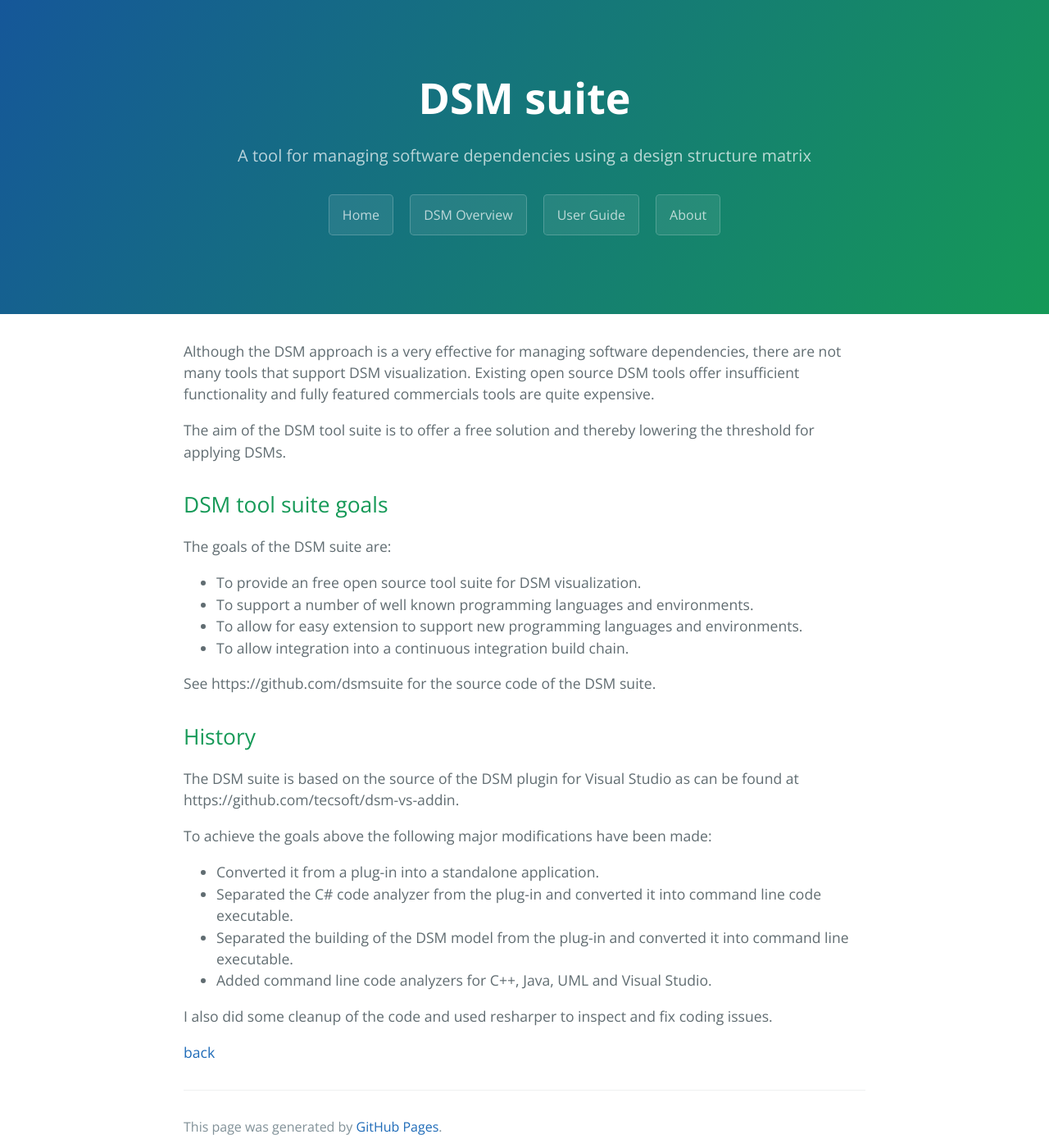
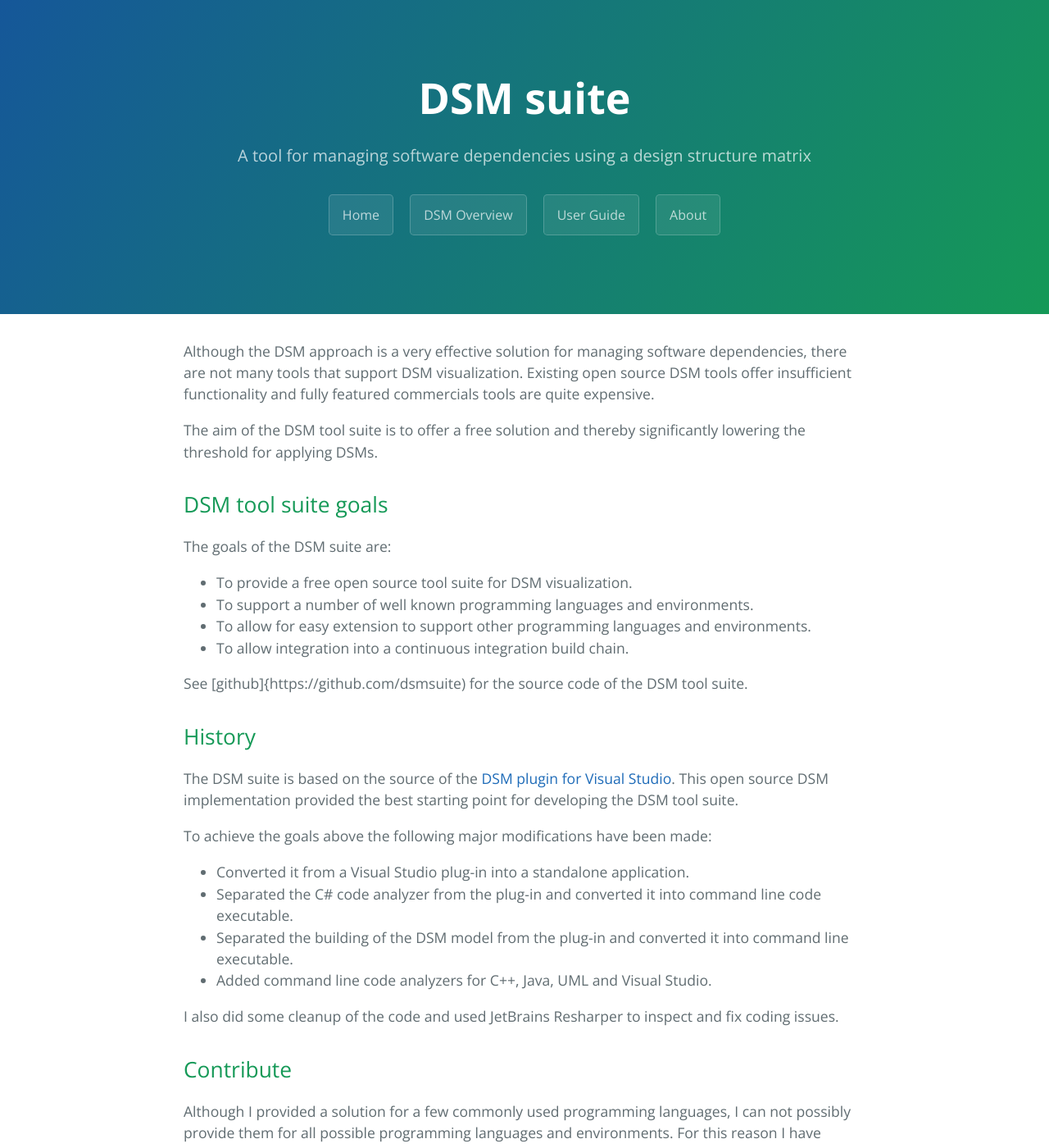
Before and after one commit to dsmsuite/dsmsuite.github.io, a Jekyll site: the page built from about.md, in a window 1280 px wide and 1400 px high. Shown: the whole window at 82% size. Built offline with Jekyll 4.4.1, drawn with Linux system fonts in a browser that asks for light colours; some of the changed text lies outside the part shown.

Commit message:
about update

```diff
--- a/about.md
+++ b/about.md
@@ -2,32 +2,41 @@
 layout: default
 ---
 
-Although the DSM approach is a very effective for managing software dependencies, there are not many tools that support DSM visualization.
+Although the DSM approach is a very effective solution for managing software dependencies, there are not many tools that support DSM visualization.
 Existing open source DSM tools offer insufficient functionality and fully featured commercials tools are quite expensive.
 
-The aim of the DSM tool suite is to offer a free solution and thereby lowering the threshold for applying DSMs.
+The aim of the DSM tool suite is to offer a free solution and thereby significantly lowering the  threshold for applying DSMs.
 
 ## DSM tool suite goals
 
 The goals of the DSM suite are:
-* To provide an free open source tool suite for DSM visualization.
+* To provide a free open source tool suite for DSM visualization.
 * To support a number of well known programming languages and environments.
-* To allow for easy extension to support new programming languages and environments.
+* To allow for easy extension to support other programming languages and environments.
 * To allow integration into a continuous integration build chain.
 
-See https://github.com/dsmsuite for the source code of the DSM suite.
+See [github]{https://github.com/dsmsuite) for the source code of the DSM tool suite.
 
 ## History
 
-The DSM suite is based on the source of the DSM plugin for Visual Studio as can be
-found at https://github.com/tecsoft/dsm-vs-addin.
+The DSM suite is based on the source of the [DSM plugin for Visual Studio](https://github.com/tecsoft/dsm-vs-addin).
+This open source DSM implementation provided the best starting point for developing the DSM tool suite.
 
 To achieve the goals above the following major modifications have been made:
-* Converted it from a plug-in into a standalone application.
+* Converted it from a Visual Studio plug-in into a standalone application.
 * Separated the C# code analyzer from the plug-in and converted it into command line code executable.
 * Separated the building of the DSM model from the plug-in and converted it into command line executable.
 * Added command line code analyzers for C++, Java, UML and Visual Studio.
 
-I also did some cleanup of the code and used resharper to inspect and fix coding issues.
+I also did some cleanup of the code and used JetBrains Resharper to inspect and fix coding issues.
+
+## Contribute
+
+Although I provided a solution for a few commonly used programming languages, I can not possibly provide them for all possible programming languages and environments.
+For this reason I have designed the tool suite in such a way that you can add your own code analyzer.
+Although the DSM tool suite has been developed in C# code analyzers can be developed in any other language. The only requirement is that its output conforms to the XSD schema mentioned in the user guide.
+
+I you have a code analyzer for a specific programming language or environment, please let me know, so I share this information on this web site.
+Also let me know if when you would like to contribute to the DSM tool suite development.
 
 [back](./)
```
